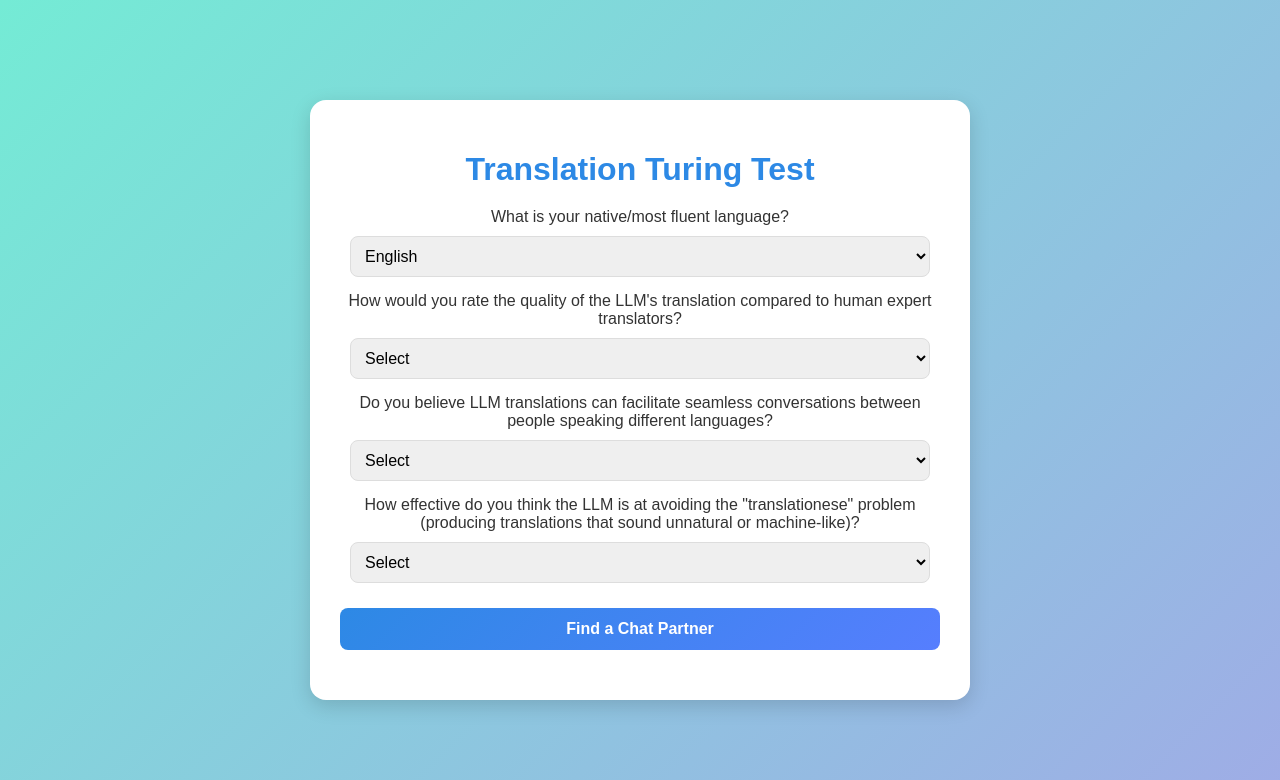
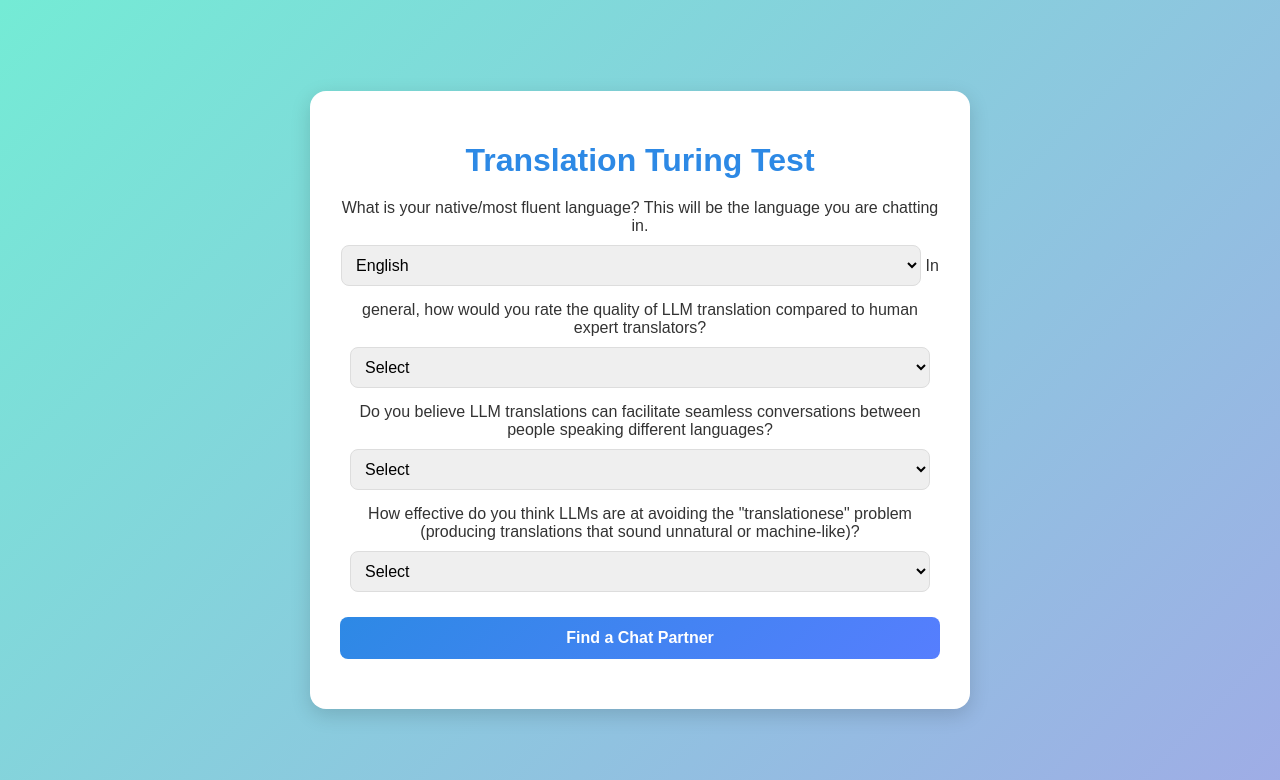
Before and after one commit to anshika-agarwal/llm-translation, a Python web app: template templates/index.html in a window 1280 px wide. Shown: the top 780 px of the page. Run offline with Jinja, Linux system fonts and the light colour scheme; the template is opened without the code that fills it, so the values that code supplies are empty.

Commit message:
refined survey questions

```diff
--- a/templates/index.html
+++ b/templates/index.html
@@ -148,12 +148,12 @@
 
         <!-- Language Selection -->
         <div id="language-selection">
-            <label for="language">What is your native/most fluent language?</label>
+            <label for="language">What is your native/most fluent language? This will be the language you are chatting in.</label>
             <select id="language">
                 <option value="english">English</option>
                 <option value="chinese">Chinese</option>
             </select>
-            <label for="question1">How would you rate the quality of the LLM's translation compared to human expert translators?</label>
+            <label for="question1">In general, how would you rate the quality of LLM translation compared to human expert translators?</label>
             <select id="question1">
                 <option value="" disabled selected>Select</option>
                 <option value="1">Much worse</option>
@@ -173,7 +173,7 @@
                 <option value="5">Strongly agree</option>
             </select>
 
-            <label for="question3">How effective do you think the LLM is at avoiding the "translationese" problem (producing translations that sound unnatural or machine-like)?</label>
+            <label for="question3">How effective do you think LLMs are at avoiding the "translationese" problem (producing translations that sound unnatural or machine-like)?</label>
             <select id="question3">
                 <option value="" disabled selected>Select</option>
                 <option value="1">Very ineffective</option>
```
